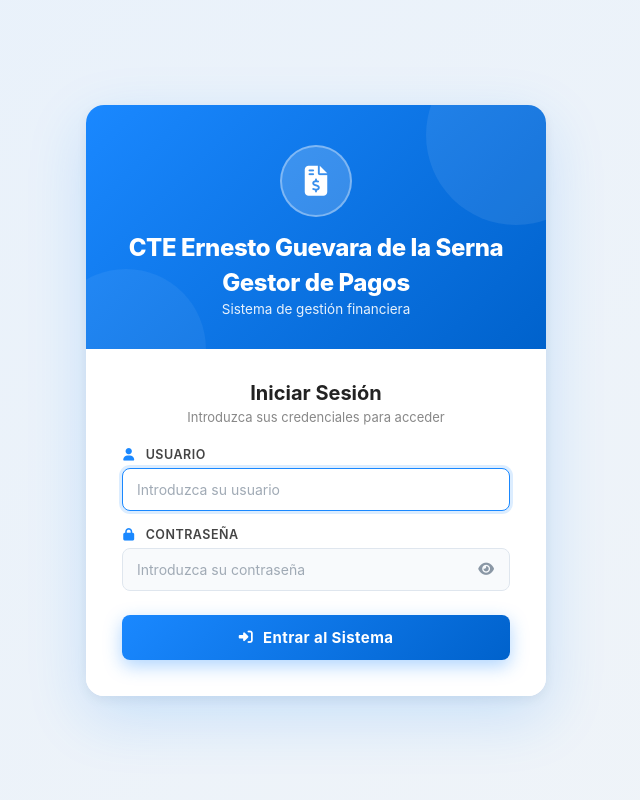
After one commit to josecarlospr2002/Gestor-de-Pago-CTE, a Django app: page /login/ in a window 1280 px wide. The commit adds this page. Shown: the whole page, without its empty margins (324-964 px from the left). Run offline with Django 4.2, Linux system fonts and the light colour scheme.

Commit message:
Creación de autenticación personalizada y acorde a la empresa

```diff
--- a/apps/static/custom/custom.css
+++ b/apps/static/custom/custom.css
@@ -13,6 +13,7 @@ body.model-solicitudesdepago #result_list td a {
     color: #000000 !important;
     text-decoration: none;
 }
+
 body.model-solicitudesdepago #result_list td a:hover {
     color: #333333 !important;
     text-decoration: underline;
@@ -33,6 +34,7 @@ body.model-proveedores #result_list td a {
     color: #000000 !important;
     text-decoration: none;
 }
+
 body.model-proveedores #result_list td a:hover {
     color: #333333 !important;
     text-decoration: underline;
@@ -47,6 +49,7 @@ body.model-solicitudesdepago #result_list tr.cancelado td a {
     color: #616161 !important;
     text-decoration: none;
 }
+
 body.model-solicitudesdepago #result_list tr.cancelado td a:hover {
     color: #424242 !important;
     text-decoration: underline;
@@ -81,6 +84,7 @@ body.model-operacionesemitidas #result_list tr.cancelado td a {
     color: #616161 !important;
     text-decoration: none;
 }
+
 body.model-operacionesemitidas #result_list tr.cancelado td a:hover {
     color: #424242 !important;
     text-decoration: underline;
@@ -90,6 +94,7 @@ body.model-operacionesemitidas #result_list tr.cancelado td a:hover {
 body.model-operacionesemitidas #result_list th.column-mostrar_estado_operacion {
     display: none;
 }
+
 body.model-operacionesemitidas #result_list td.field-mostrar_estado_operacion {
     display: none;
 }
@@ -115,6 +120,7 @@ body.model-operacionesemitidas #result_list td a {
     color: #000000 !important;
     text-decoration: none;
 }
+
 body.model-operacionesemitidas #result_list td a:hover {
     color: #333333 !important;
     text-decoration: underline;
@@ -129,6 +135,7 @@ body.model-operacionesemitidas #result_list tr.cancelado td a {
     color: #616161 !important;
     text-decoration: none;
 }
+
 body.model-operacionesemitidas #result_list tr.cancelado td a:hover {
     color: #424242 !important;
     text-decoration: underline;
@@ -138,6 +145,7 @@ body.model-operacionesemitidas #result_list tr.cancelado td a:hover {
 body.model-operacionesemitidas #result_list tr {
     background-color: #ffffff !important;
 }
+
 body.model-operacionesemitidas #result_list tr.row1,
 body.model-operacionesemitidas #result_list tr.row2 {
     background-color: #ffffff !important;
@@ -147,6 +155,7 @@ body.model-operacionesemitidas #result_list tr.row2 {
 body.model-operacionesemitidas #result_list th.column-mostrar_estado_operacion {
     display: none;
 }
+
 body.model-operacionesemitidas #result_list td.field-mostrar_estado_operacion {
     display: none;
 }
@@ -156,6 +165,7 @@ body.model-ingreso #result_list td a {
     color: #000000 !important;
     text-decoration: none;
 }
+
 body.model-ingreso #result_list td a:hover {
     color: #333333 !important;
     text-decoration: underline;
@@ -166,6 +176,7 @@ body.model-serviciobancario #result_list td a {
     color: #000000 !important;
     text-decoration: none;
 }
+
 body.model-serviciobancario #result_list td a:hover {
     color: #333333 !important;
     text-decoration: underline;
@@ -176,7 +187,303 @@ body.model-ajusteinversiones #result_list td a {
     color: #000000 !important;
     text-decoration: none;
 }
+
 body.model-ajusteinversiones #result_list td a:hover {
     color: #333333 !important;
     text-decoration: underline;
 }
+
+.auth-body-v2 {
+    margin: 0;
+    padding: 40px 20px;
+    min-height: 100vh;
+    font-family: -apple-system, BlinkMacSystemFont, "Segoe UI", Roboto, "Helvetica Neue", Arial, sans-serif;
+    background: linear-gradient(135deg, #e8f1fb 0%, #f0f4f8 100%);
+    display: flex;
+    align-items: center;
+    justify-content: center;
+    box-sizing: border-box;
+}
+
+/* AUTENTICACIÓN */
+
+.auth-card-v2 {
+    width: 100%;
+    max-width: 460px;
+    background: #fff;
+    border-radius: 18px;
+    overflow: hidden;
+    box-shadow: 0 20px 60px rgba(26, 136, 255, 0.18), 0 4px 12px rgba(0, 0, 0, 0.06);
+    display: flex;
+    flex-direction: column;
+}
+
+/* Cabecera azul */
+.auth-card-header-v2 {
+    background: linear-gradient(135deg, #1a88ff 0%, #0062cc 100%);
+    padding: 40px 30px 32px 30px;
+    text-align: center;
+    color: #fff;
+    position: relative;
+    overflow: hidden;
+}
+
+.auth-card-header-v2::before {
+    content: "";
+    position: absolute;
+    top: -60px;
+    right: -60px;
+    width: 180px;
+    height: 180px;
+    background: rgba(255, 255, 255, 0.08);
+    border-radius: 50%;
+}
+
+.auth-card-header-v2::after {
+    content: "";
+    position: absolute;
+    bottom: -80px;
+    left: -40px;
+    width: 160px;
+    height: 160px;
+    background: rgba(255, 255, 255, 0.06);
+    border-radius: 50%;
+}
+
+.auth-card-icon-v2 {
+    position: relative;
+    z-index: 1;
+    width: 68px;
+    height: 68px;
+    margin: 0 auto 16px auto;
+    background: rgba(255, 255, 255, 0.18);
+    border: 2px solid rgba(255, 255, 255, 0.35);
+    border-radius: 50%;
+    display: flex;
+    align-items: center;
+    justify-content: center;
+    font-size: 30px;
+    color: #fff;
+}
+
+/* Nombre de la empresa */
+.auth-card-company-v2 {
+    position: relative;
+    z-index: 1;
+    font-size: 24px;
+    font-weight: 800;
+    margin: 0 0 6px 0;
+    color: #fff;
+    letter-spacing: -0.4px;
+    text-transform: none;
+}
+
+/* Nombre de la app */
+.auth-card-title-v2 {
+    position: relative;
+    z-index: 1;
+    font-size: 24px;
+    font-weight: 800;
+    margin: 0 0 4px 0;
+    letter-spacing: -0.4px;
+    color: #fff;
+}
+
+/* Subtítulo */
+.auth-card-subtitle-v2 {
+    position: relative;
+    z-index: 1;
+    font-size: 13.5px;
+    margin: 0;
+    opacity: 0.9;
+    font-weight: 400;
+}
+
+/* Cuerpo blanco */
+.auth-card-body-v2 {
+    padding: 32px 36px 36px 36px;
+    background: #fff;
+}
+
+.auth-form-header-v2 {
+    text-align: center;
+    margin-bottom: 22px;
+}
+
+.auth-form-header-v2 h2 {
+    font-size: 20px;
+    color: #222;
+    margin: 0 0 4px 0;
+    font-weight: 700;
+}
+
+.auth-form-header-v2 p {
+    font-size: 13px;
+    color: #888;
+    margin: 0;
+}
+
+/* Alertas */
+.auth-alert {
+    display: flex;
+    align-items: center;
+    gap: 10px;
+    padding: 11px 14px;
+    border-radius: 8px;
+    font-size: 13.5px;
+    margin-bottom: 18px;
+    font-weight: 500;
+}
+
+.auth-alert-error {
+    background: #fdecea;
+    color: #c0392b;
+    border-left: 4px solid #e74c3c;
+}
+
+.auth-alert i {
+    font-size: 15px;
+}
+
+/* Formulario */
+.auth-form {
+    display: flex;
+    flex-direction: column;
+    gap: 16px;
+}
+
+.auth-field {
+    display: flex;
+    flex-direction: column;
+    gap: 6px;
+}
+
+.auth-field label {
+    font-size: 12.5px;
+    font-weight: 600;
+    color: #444;
+    text-transform: uppercase;
+    letter-spacing: 0.5px;
+}
+
+.auth-field label i {
+    color: #1a88ff;
+    margin-right: 6px;
+    width: 14px;
+    text-align: center;
+}
+
+.auth-field input {
+    width: 100%;
+    padding: 12px 14px;
+    border: 1.5px solid #dfe6ee;
+    border-radius: 8px;
+    font-size: 14px;
+    color: #222;
+    background: #f8fafc;
+    transition: border-color 0.2s, box-shadow 0.2s, background 0.2s;
+    box-sizing: border-box;
+    font-family: inherit;
+}
+
+.auth-field input:focus {
+    outline: none;
+    border-color: #1a88ff;
+    background: #fff;
+    box-shadow: 0 0 0 3px rgba(26, 136, 255, 0.15);
+}
+
+.auth-field input::placeholder {
+    color: #a0aab5;
+}
+
+/* Contraseña con ojo */
+.auth-password-wrap {
+    position: relative;
+    width: 100%;
+}
+
+.auth-password-wrap input {
+    padding-right: 44px;
+}
+
+.auth-toggle-pass {
+    position: absolute;
+    right: 8px;
+    top: 50%;
+    transform: translateY(-50%);
+    background: transparent;
+    border: none;
+    color: #8a97a5;
+    cursor: pointer;
+    padding: 6px 8px;
+    font-size: 14px;
+    border-radius: 6px;
+    transition: color 0.2s, background 0.2s;
+}
+
+.auth-toggle-pass:hover {
+    color: #1a88ff;
+    background: rgba(26, 136, 255, 0.08);
+}
+
+/* Botón submit */
+.auth-btn-submit {
+    margin-top: 8px;
+    padding: 13px 20px;
+    background: linear-gradient(135deg, #1a88ff 0%, #0062cc 100%);
+    color: #fff;
+    border: none;
+    border-radius: 8px;
+    font-size: 15px;
+    font-weight: 700;
+    letter-spacing: 0.4px;
+    cursor: pointer;
+    display: flex;
+    align-items: center;
+    justify-content: center;
+    gap: 10px;
+    transition: transform 0.15s, box-shadow 0.2s;
+    box-shadow: 0 6px 18px rgba(26, 136, 255, 0.35);
+    font-family: inherit;
+}
+
+.auth-btn-submit:hover {
+    transform: translateY(-1px);
+    box-shadow: 0 8px 22px rgba(26, 136, 255, 0.45);
+}
+
+.auth-btn-submit:active {
+    transform: translateY(0);
+}
+
+.auth-btn-submit i {
+    font-size: 14px;
+}
+
+/* Responsive */
+@media (max-width: 500px) {
+    .auth-body-v2 {
+        padding: 20px 12px;
+    }
+
+    .auth-card-header-v2 {
+        padding: 32px 20px 26px 20px;
+    }
+
+    .auth-card-company-v2,
+    .auth-card-title-v2 {
+        font-size: 22px;
+    }
+
+    .auth-card-icon-v2 {
+        width: 58px;
+        height: 58px;
+        font-size: 26px;
+    }
+
+    .auth-card-body-v2 {
+        padding: 26px 22px 26px 22px;
+    }
+
+}
--- a/apps/views.py
+++ b/apps/views.py
@@ -12,6 +12,9 @@ from .models import SolicitudesDePago, OperacionesEmitidas, Ingreso, ServicioBan
 from .models import SaldoInicial
 from django.contrib import admin
 from .admin import OperacionesEmitidasAdmin, IngresoAdmin, ServicioBancarioAdmin, AjusteInversionesAdmin
+
+from django.contrib.auth import authenticate, login, logout
+from django.contrib.auth.forms import AuthenticationForm
 
 CUENTAS = ("CUP", "ANIR", "PRESUPUESTO")
 CAMPOS = (
@@ -282,3 +285,41 @@ def generar_pdf_ajustes(request):
         return response
 
     return HttpResponse('Error al generar el PDF', status=500)
+
+
+# AUTENTICACIÓN PERSONALIZADA
+
+def login_view(request):
+
+    # Si ya está autenticado, mandarlo directo al admin
+    if request.user.is_authenticated:
+        return redirect('admin:index')
+
+    error = None
+    form = AuthenticationForm(request, data=request.POST or None)
+
+    if request.method == "POST":
+        if form.is_valid():
+            user = form.get_user()
+            login(request, user)
+
+            next_url = request.POST.get('next') or request.GET.get('next')
+            if next_url:
+                return redirect(next_url)
+            return redirect('admin:index')
+        else:
+            error = "Usuario o contraseña incorrectos. Verifique e intente de nuevo."
+
+    context = {
+        'form': form,
+        'error': error,
+        'next': request.GET.get('next', ''),
+        'titulo': 'Iniciar Sesión',
+    }
+    return render(request, 'auth/login.html', context)
+
+
+def logout_view(request):
+    """Cierra la sesión y redirige directamente al login."""
+    logout(request)
+    return redirect('login')
--- a/gestor_pagos/settings.py
+++ b/gestor_pagos/settings.py
@@ -129,4 +129,8 @@ STATIC_ROOT = BASE_DIR / 'staticfiles'
 STATICFILES_DIRS = [BASE_DIR / "apps/static"]
 
 DEFAULT_AUTO_FIELD = 'django.db.models.BigAutoField'
+
+# Autenticación personalizada
+LOGIN_URL = '/login/'
 LOGIN_REDIRECT_URL = '/admin/'
+LOGOUT_REDIRECT_URL = '/login/'
--- a/gestor_pagos/urls.py
+++ b/gestor_pagos/urls.py
@@ -2,11 +2,22 @@ from django.contrib import admin
 from django.urls import path
 from django.shortcuts import redirect
 
-from apps.views import inicializar_saldos, generar_pdf_h90, generar_pdf_operaciones, generar_pdf_ingresos, \
-    generar_pdf_servicios, generar_pdf_ajustes
+from apps.views import (
+    inicializar_saldos,
+    generar_pdf_h90,
+    generar_pdf_operaciones,
+    generar_pdf_ingresos,
+    generar_pdf_servicios,
+    generar_pdf_ajustes,
+    login_view,
+    logout_view,
+)
 
 urlpatterns = [
-    path('', lambda request: redirect('admin/login/')),
+    path('', lambda request: redirect('login'), name='root_redirect'),
+    path('login/', login_view, name='login'),
+    path('logout/', logout_view, name='logout'),
+
     path('admin/inicializar-saldos/', inicializar_saldos, name='inicializar_saldos'),
 
     path('admin/imprimir-h90/<int:pk>/', generar_pdf_h90, name='imprimir_h90'),
--- /dev/null
+++ b/templates/auth/login.html
@@ -0,0 +1,107 @@
+{% load static %}
+<!DOCTYPE html>
+<html lang="es">
+<head>
+    <meta charset="utf-8">
+    <meta name="viewport" content="width=device-width, initial-scale=1">
+    <title>Iniciar Sesión — Gestor de Pagos CTE</title>
+    <link rel="stylesheet" href="https://cdnjs.cloudflare.com/ajax/libs/font-awesome/6.5.1/css/all.min.css">
+    <link rel="stylesheet" href="{% static 'custom/custom.css' %}">
+</head>
+<body class="auth-body auth-body-v2">
+
+<div class="auth-card-v2">
+
+    <div class="auth-card-header-v2">
+        <div class="auth-card-icon-v2">
+            <i class="fas fa-file-invoice-dollar"></i>
+        </div>
+
+        <h1 class="auth-card-company-v2">CTE Ernesto Guevara de la Serna</h1>
+
+        <h2 class="auth-card-title-v2">Gestor de Pagos</h2>
+        <p class="auth-card-subtitle-v2">Sistema de gestión financiera</p>
+    </div>
+
+    <div class="auth-card-body-v2">
+
+        <div class="auth-form-header-v2">
+            <h2>Iniciar Sesión</h2>
+            <p>Introduzca sus credenciales para acceder</p>
+        </div>
+
+        {% if error %}
+            <div class="auth-alert auth-alert-error">
+                <i class="fas fa-exclamation-circle"></i>
+                <span>{{ error }}</span>
+            </div>
+        {% endif %}
+
+        {% if form.non_field_errors %}
+            <div class="auth-alert auth-alert-error">
+                <i class="fas fa-exclamation-circle"></i>
+                <span>{{ form.non_field_errors|join:", " }}</span>
+            </div>
+        {% endif %}
+
+        <form method="post" action="{% url 'login' %}" class="auth-form" autocomplete="off">
+            {% csrf_token %}
+            <input type="hidden" name="next" value="{{ next }}">
+
+            <div class="auth-field">
+                <label for="id_username">
+                    <i class="fas fa-user"></i> Usuario
+                </label>
+                <input type="text"
+                       name="username"
+                       id="id_username"
+                       placeholder="Introduzca su usuario"
+                       required
+                       autofocus
+                       autocomplete="username">
+            </div>
+
+            <div class="auth-field">
+                <label for="id_password">
+                    <i class="fas fa-lock"></i> Contraseña
+                </label>
+                <div class="auth-password-wrap">
+                    <input type="password"
+                           name="password"
+                           id="id_password"
+                           placeholder="Introduzca su contraseña"
+                           required
+                           autocomplete="current-password">
+                    <button type="button" class="auth-toggle-pass" onclick="togglePassword()" tabindex="-1">
+                        <i class="fas fa-eye" id="toggleIcon"></i>
+                    </button>
+                </div>
+            </div>
+
+            <button type="submit" class="auth-btn-submit">
+                <i class="fas fa-sign-in-alt"></i>
+                Entrar al Sistema
+            </button>
+        </form>
+    </div>
+
+</div>
+
+<script>
+    function togglePassword() {
+        const input = document.getElementById('id_password');
+        const icon = document.getElementById('toggleIcon');
+        if (input.type === 'password') {
+            input.type = 'text';
+            icon.classList.remove('fa-eye');
+            icon.classList.add('fa-eye-slash');
+        } else {
+            input.type = 'password';
+            icon.classList.remove('fa-eye-slash');
+            icon.classList.add('fa-eye');
+        }
+    }
+</script>
+
+</body>
+</html>
```
Also changed, not shown: requirements.txt (+18 -2 lines). Lines whose indentation alone changed are shown as unchanged.
